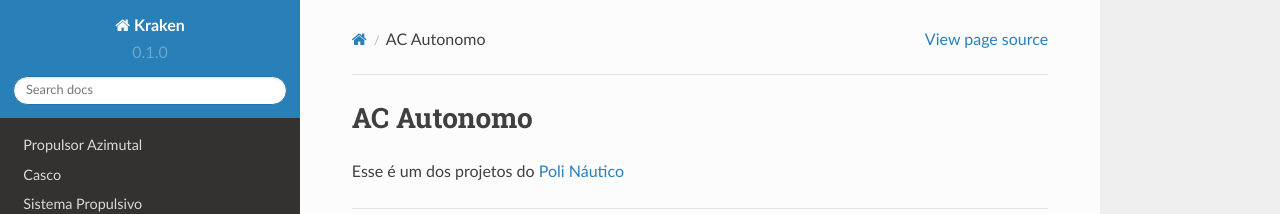
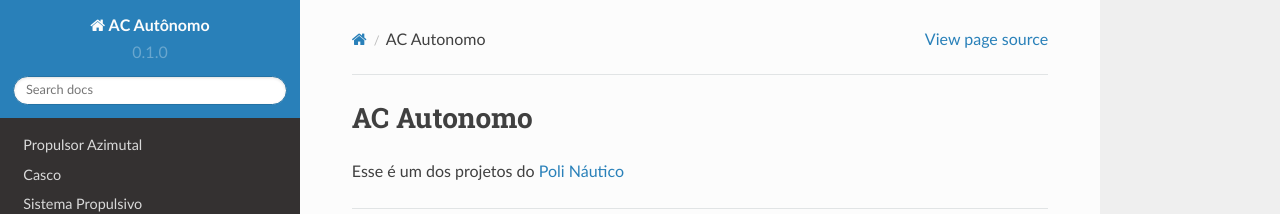
Before and after one commit to polinautico/RTD-ACAutonomo, a Sphinx documentation site: the page built from docs/source/index.rst, in a window 1280 px wide. Shown: the top 214 px of the page. Built offline with Sphinx 7.4.7 and the Read the Docs theme 2.0.0, drawn with Linux system fonts in a browser that asks for light colours.

Commit message:
Update conf.py

```diff
--- a/docs/source/conf.py
+++ b/docs/source/conf.py
@@ -2,7 +2,7 @@
 
 # -- Project information
 
-project = 'Kraken'
+project = 'AC Autônomo'
 copyright = '2023, Poli Náutico'
 author = 'Equipe Poli Náutico'
 
```
